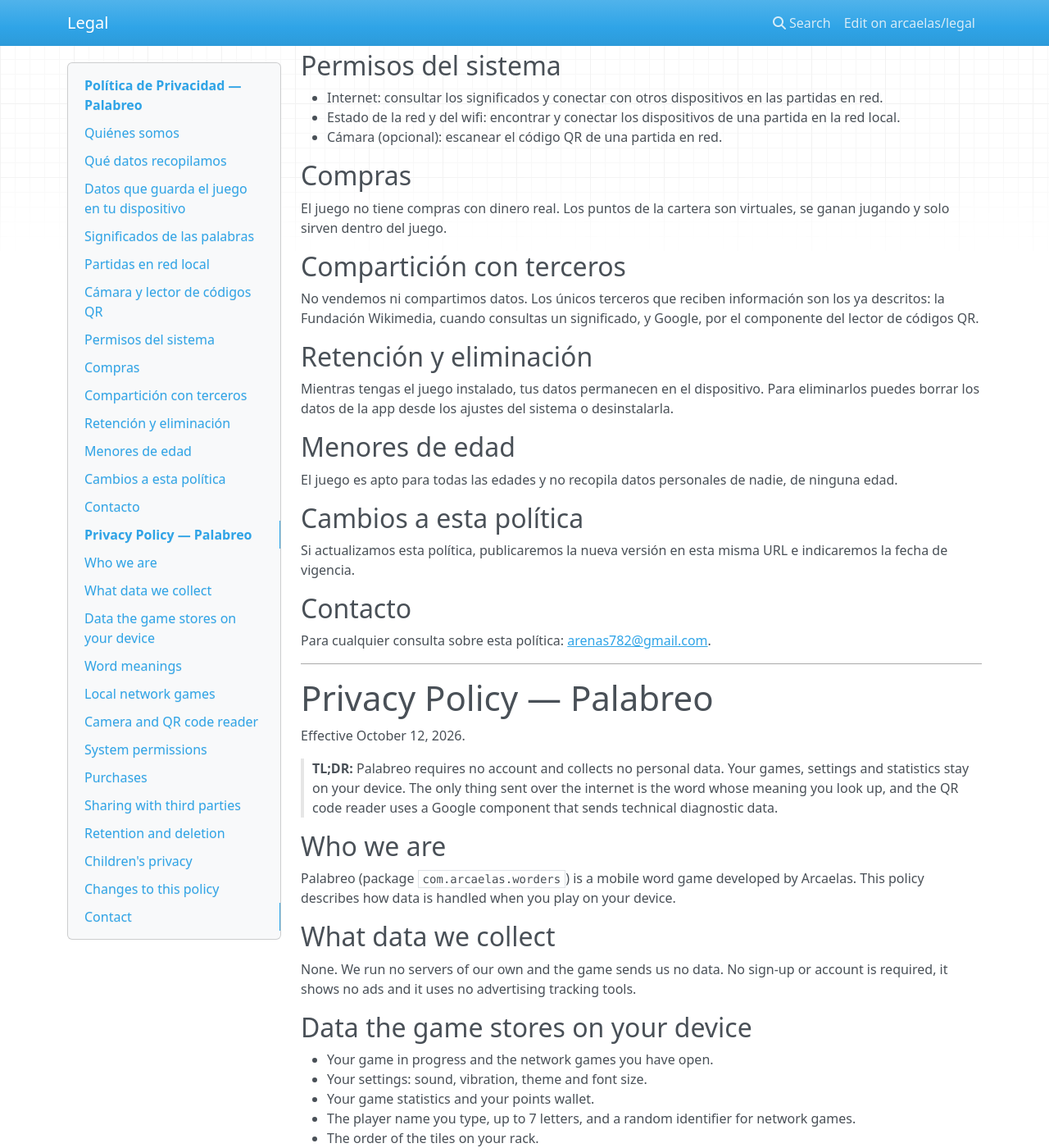
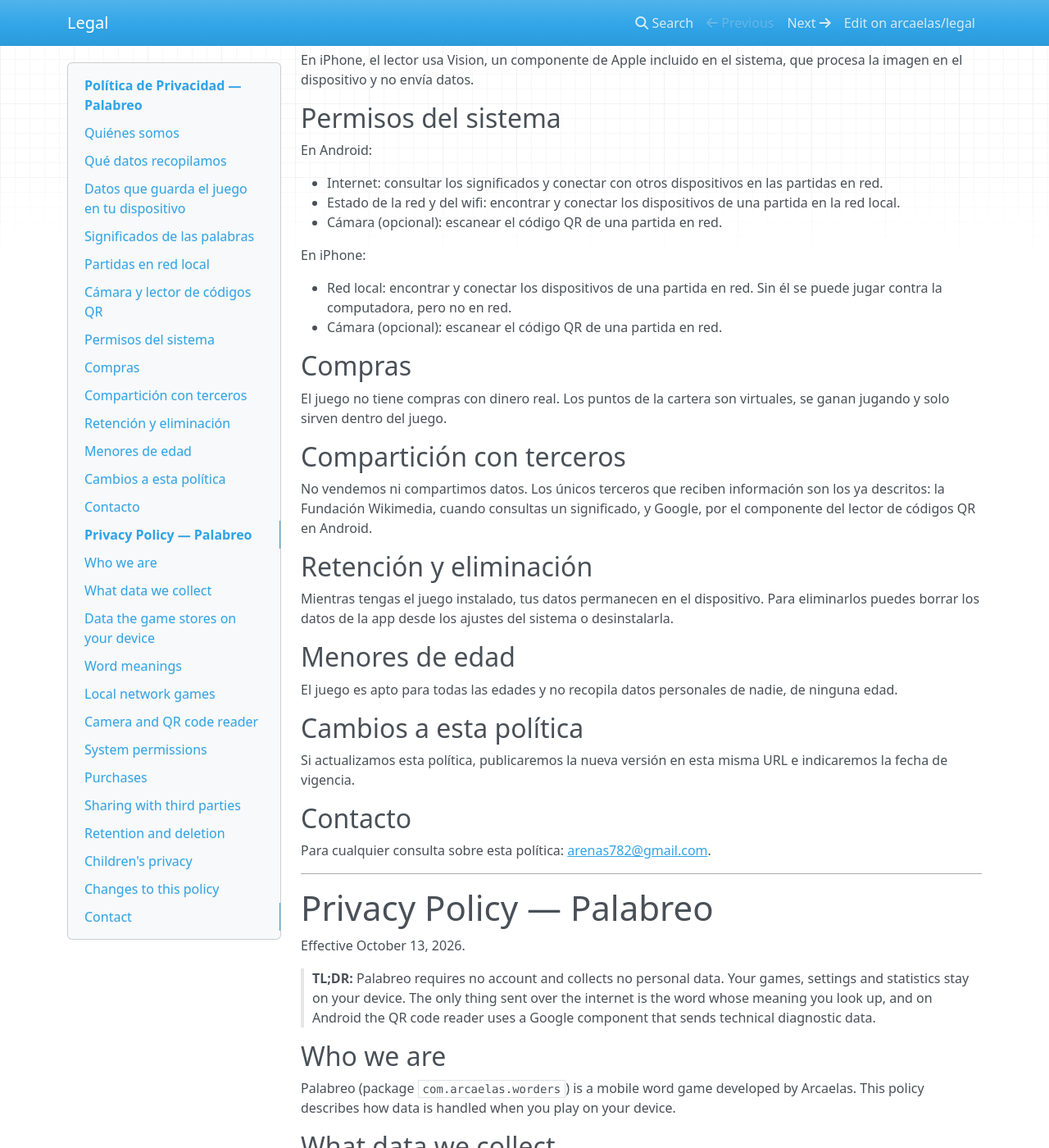
Before and after one commit to arcaelas/legal, an MkDocs documentation site: the page built from docs/com.arcaelas.worders/privacy/README.md, in a window 1280 px wide and 1400 px high, scrolled down 1296 px. Shown: the whole window at 82% size. Built offline with MkDocs 1.6.1, drawn with Linux system fonts in a browser that asks for light colours; nearby versions of some CDN libraries; some of the changed text lies outside the part shown.

Commit message:
feat: página de soporte de Palabreo y política de privacidad con los permisos de iPhone (#6)

```diff
--- a/docs/com.arcaelas.worders/privacy/README.md
+++ b/docs/com.arcaelas.worders/privacy/README.md
@@ -6,9 +6,9 @@
 
 # Política de Privacidad — Palabreo
 
-Vigente desde el 12 de octubre de 2026.
+Vigente desde el 13 de octubre de 2026.
 
-> **TL;DR:** Palabreo no pide cuenta ni recopila datos personales. Tus partidas, ajustes y estadísticas quedan en tu dispositivo. A internet solo sale la palabra cuyo significado consultas, y el lector de códigos QR usa un componente de Google que envía datos técnicos de diagnóstico.
+> **TL;DR:** Palabreo no pide cuenta ni recopila datos personales. Tus partidas, ajustes y estadísticas quedan en tu dispositivo. A internet solo sale la palabra cuyo significado consultas, y en Android el lector de códigos QR usa un componente de Google que envía datos técnicos de diagnóstico.
 
 ## Quiénes somos
 
@@ -41,12 +41,21 @@
 
 La cámara se usa solo para escanear el código QR que permite unirse a una partida en red. La imagen se procesa en tu dispositivo: no se toman, guardan ni envían fotos. Su uso es opcional, porque también puedes escribir el código a mano.
 
-El lector usa ML Kit, un componente de Google. Según [la información que publica Google](https://developers.google.com/ml-kit/android-data-disclosure), ML Kit envía a sus servidores datos técnicos para diagnóstico y estadísticas de uso: el fabricante, el modelo y la versión del sistema del dispositivo, el nombre y la versión de la aplicación, un identificador de instalación que no está pensado para identificar a una persona ni a un dispositivo, y métricas de rendimiento y códigos de error. Esos datos viajan cifrados y Google declara que no los transfiere a terceros.
+En Android, el lector usa ML Kit, un componente de Google. Según [la información que publica Google](https://developers.google.com/ml-kit/android-data-disclosure), ML Kit envía a sus servidores datos técnicos para diagnóstico y estadísticas de uso: el fabricante, el modelo y la versión del sistema del dispositivo, el nombre y la versión de la aplicación, un identificador de instalación que no está pensado para identificar a una persona ni a un dispositivo, y métricas de rendimiento y códigos de error. Esos datos viajan cifrados y Google declara que no los transfiere a terceros.
+
+En iPhone, el lector usa Vision, un componente de Apple incluido en el sistema, que procesa la imagen en el dispositivo y no envía datos.
 
 ## Permisos del sistema
 
+En Android:
+
 - Internet: consultar los significados y conectar con otros dispositivos en las partidas en red.
 - Estado de la red y del wifi: encontrar y conectar los dispositivos de una partida en la red local.
+- Cámara (opcional): escanear el código QR de una partida en red.
+
+En iPhone:
+
+- Red local: encontrar y conectar los dispositivos de una partida en red. Sin él se puede jugar contra la computadora, pero no en red.
 - Cámara (opcional): escanear el código QR de una partida en red.
 
 ## Compras
@@ -55,7 +64,7 @@
 
 ## Compartición con terceros
 
-No vendemos ni compartimos datos. Los únicos terceros que reciben información son los ya descritos: la Fundación Wikimedia, cuando consultas un significado, y Google, por el componente del lector de códigos QR.
+No vendemos ni compartimos datos. Los únicos terceros que reciben información son los ya descritos: la Fundación Wikimedia, cuando consultas un significado, y Google, por el componente del lector de códigos QR en Android.
 
 ## Retención y eliminación
 
@@ -77,9 +86,9 @@
 
 # Privacy Policy — Palabreo
 
-Effective October 12, 2026.
+Effective October 13, 2026.
 
-> **TL;DR:** Palabreo requires no account and collects no personal data. Your games, settings and statistics stay on your device. The only thing sent over the internet is the word whose meaning you look up, and the QR code reader uses a Google component that sends technical diagnostic data.
+> **TL;DR:** Palabreo requires no account and collects no personal data. Your games, settings and statistics stay on your device. The only thing sent over the internet is the word whose meaning you look up, and on Android the QR code reader uses a Google component that sends technical diagnostic data.
 
 ## Who we are
 
@@ -112,12 +121,21 @@
 
 The camera is used only to scan the QR code that lets you join a network game. The image is processed on your device: no photos are taken, stored or sent. Using it is optional, because you can also type the code by hand.
 
-The reader uses ML Kit, a Google component. According to [the information Google publishes](https://developers.google.com/ml-kit/android-data-disclosure), ML Kit sends technical data to its servers for diagnostics and usage analytics: the manufacturer, model and system version of the device, the name and version of the app, an installation identifier that is not intended to identify a person or a device, and performance metrics and error codes. That data is encrypted in transit and Google states that it does not transfer it to third parties.
+On Android, the reader uses ML Kit, a Google component. According to [the information Google publishes](https://developers.google.com/ml-kit/android-data-disclosure), ML Kit sends technical data to its servers for diagnostics and usage analytics: the manufacturer, model and system version of the device, the name and version of the app, an installation identifier that is not intended to identify a person or a device, and performance metrics and error codes. That data is encrypted in transit and Google states that it does not transfer it to third parties.
+
+On iPhone, the reader uses Vision, an Apple component included in the system, which processes the image on the device and sends no data.
 
 ## System permissions
 
+On Android:
+
 - Internet: look up meanings and connect to other devices in network games.
 - Network and Wi-Fi state: find and connect the devices of a game on the local network.
+- Camera (optional): scan the QR code of a network game.
+
+On iPhone:
+
+- Local network: find and connect the devices of a network game. Without it you can play against the computer, but not over the network.
 - Camera (optional): scan the QR code of a network game.
 
 ## Purchases
@@ -126,7 +144,7 @@
 
 ## Sharing with third parties
 
-We do not sell or share data. The only third parties that receive information are the ones described above: the Wikimedia Foundation, when you look up a meaning, and Google, through the QR code reader component.
+We do not sell or share data. The only third parties that receive information are the ones described above: the Wikimedia Foundation, when you look up a meaning, and Google, through the QR code reader component on Android.
 
 ## Retention and deletion
 
--- a/docs/index.html
+++ b/docs/index.html
@@ -50,6 +50,7 @@
         <p class="desc">Spanish word game: 15x15 board, words and syllables, a computer opponent and local network play.</p>
         <div class="links">
           <a href="com.arcaelas.worders/privacy/">Privacy</a>
+          <a href="com.arcaelas.worders/support/">Support</a>
         </div>
       </li>
     </ul>
```
Also changed, not shown: docs/com.arcaelas.worders/support/README.md (added, +109 -0 lines).
